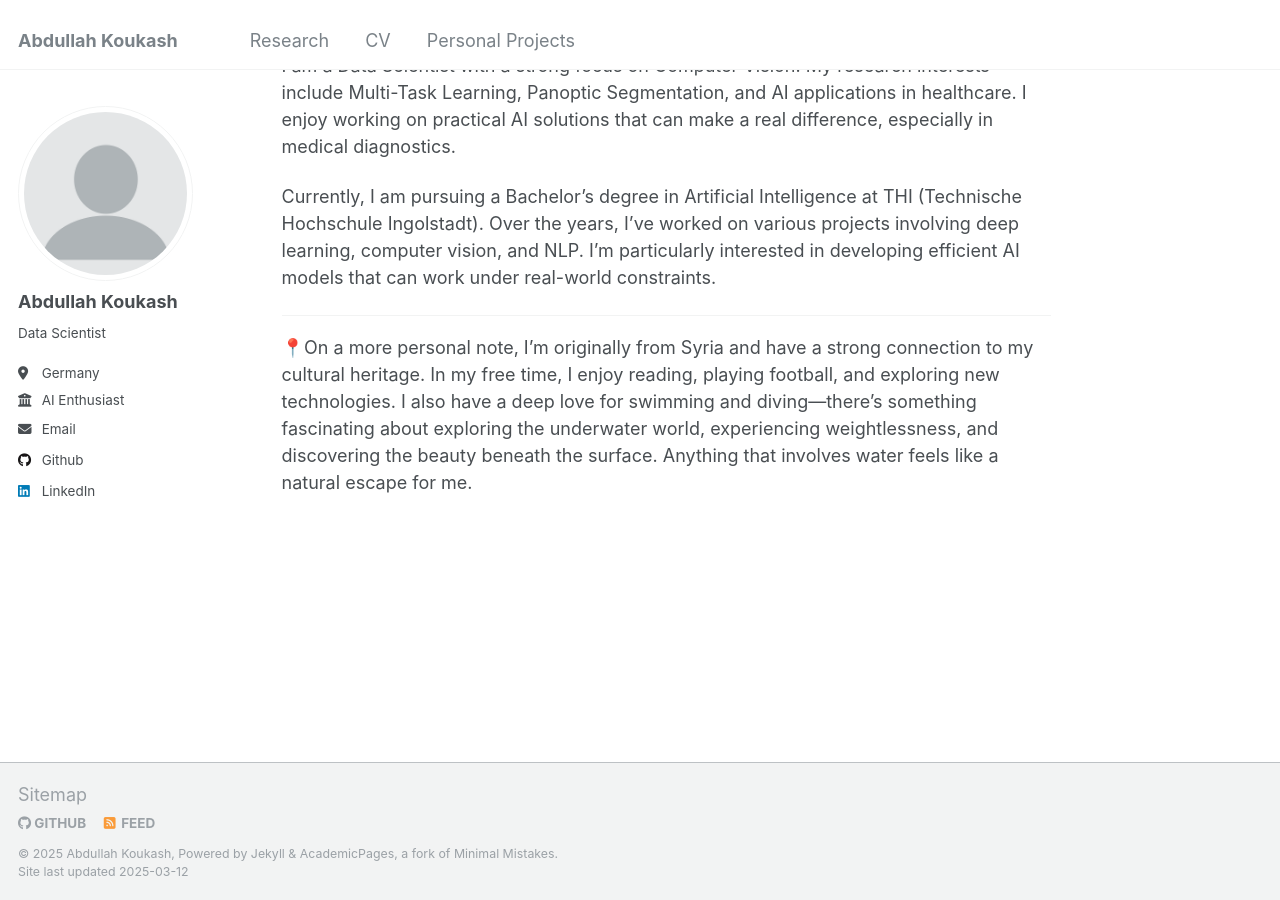
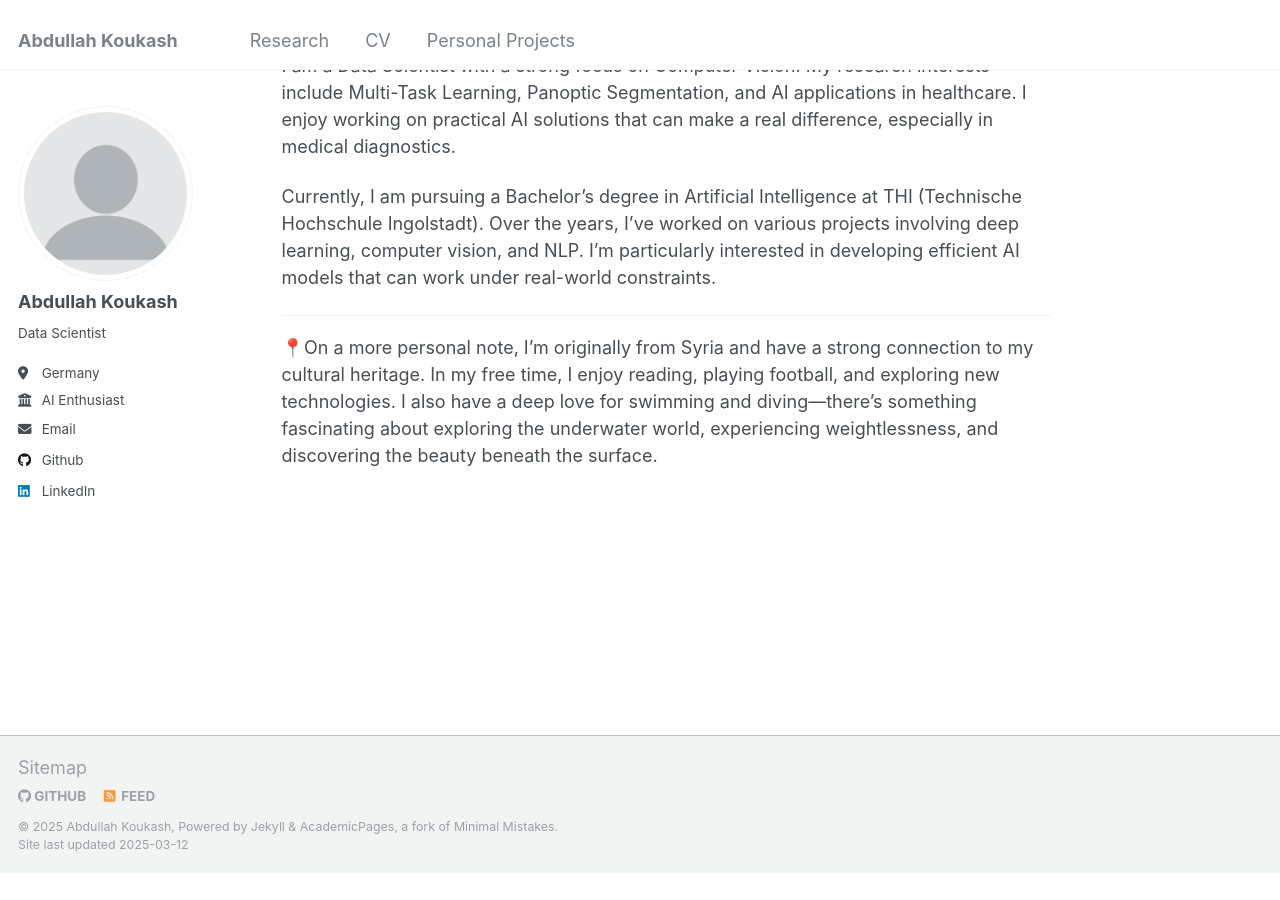
Before and after one commit to Abdullahkou/abdullahkou.github.io, a Jekyll site: the page built from _pages/about.md, in a window 1280 px wide and 900 px high, scrolled down 655 px. Built offline with Jekyll 4.4.1, drawn with Linux system fonts in a browser that asks for light colours; after the commit the page ends 1528 px from its top, so only the background shows below that.

Commit message:
Update about.md

```diff
--- a/_pages/about.md
+++ b/_pages/about.md
@@ -25,4 +25,4 @@ Currently, I am pursuing a Bachelor’s degree in Artificial Intelligence at THI
 
 ---
 
-📍On a more personal note, I’m originally from Syria and have a strong connection to my cultural heritage. In my free time, I enjoy reading, playing football, and exploring new technologies. I also have a deep love for swimming and diving—there’s something fascinating about exploring the underwater world, experiencing weightlessness, and discovering the beauty beneath the surface. Anything that involves water feels like a natural escape for me.
+📍On a more personal note, I’m originally from Syria and have a strong connection to my cultural heritage. In my free time, I enjoy reading, playing football, and exploring new technologies. I also have a deep love for swimming and diving—there’s something fascinating about exploring the underwater world, experiencing weightlessness, and discovering the beauty beneath the surface.
```
